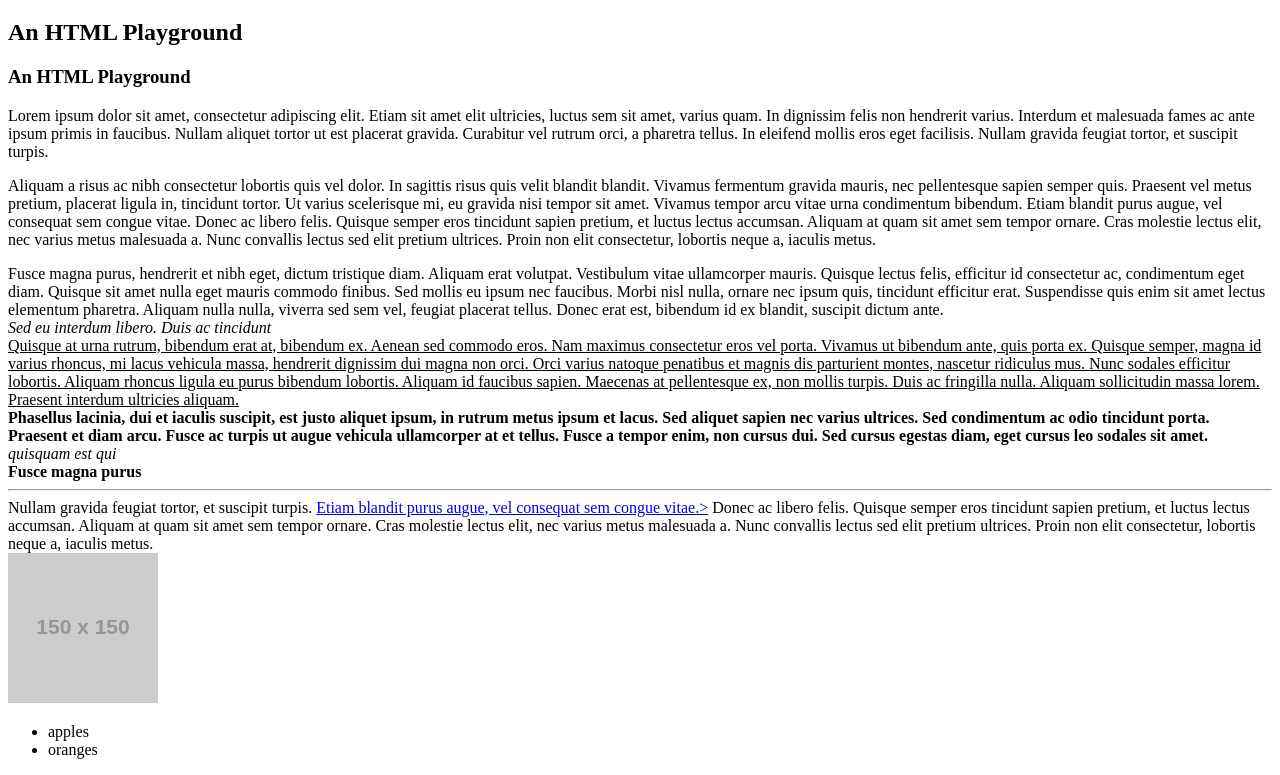
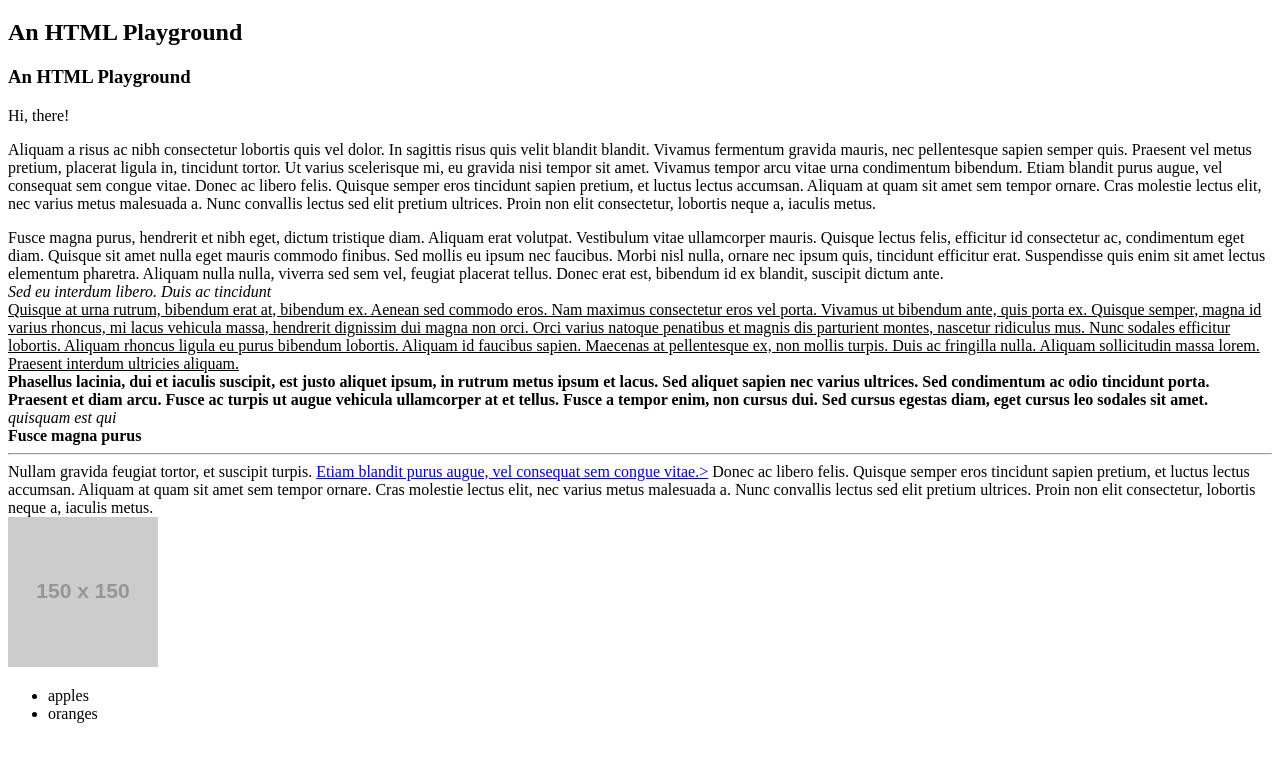
Before and after one commit to bkhanal87/About-me, a plain HTML site: page index.html in a window 1280 px wide. Shown: the part 61-836 px from the top of the page. After the commit the page ends 800 px from the top, so only its background shows below. Drawn offline with Linux system fonts and the light colour scheme; placeholder pictures from the web are drawn by us.

Commit message:
test commit

```diff
--- a/index.html
+++ b/index.html
@@ -10,7 +10,7 @@
       <h2>An HTML Playground</h2>
       <h3>An HTML Playground</h3>
     </body>
-    <p>Lorem ipsum dolor sit amet, consectetur adipiscing elit. Etiam sit amet elit ultricies, luctus sem sit amet, varius quam. In dignissim felis non hendrerit varius. Interdum et malesuada fames ac ante ipsum primis in faucibus. Nullam aliquet tortor ut est placerat gravida. Curabitur vel rutrum orci, a pharetra tellus. In eleifend mollis eros eget facilisis. Nullam gravida feugiat tortor, et suscipit turpis.</p>
+    <p>Hi, there!</p>
     <p>Aliquam a risus ac nibh consectetur lobortis quis vel dolor. In sagittis risus quis velit blandit blandit. Vivamus fermentum gravida mauris, nec pellentesque sapien semper quis. Praesent vel metus pretium, placerat ligula in, tincidunt tortor. Ut varius scelerisque mi, eu gravida nisi tempor sit amet. Vivamus tempor arcu vitae urna condimentum bibendum. Etiam blandit purus augue, vel consequat sem congue vitae. Donec ac libero felis. Quisque semper eros tincidunt sapien pretium, et luctus lectus accumsan. Aliquam at quam sit amet sem tempor ornare. Cras molestie lectus elit, nec varius metus malesuada a. Nunc convallis lectus sed elit pretium ultrices. Proin non elit consectetur, lobortis neque a, iaculis metus.
 
     </p>
```
